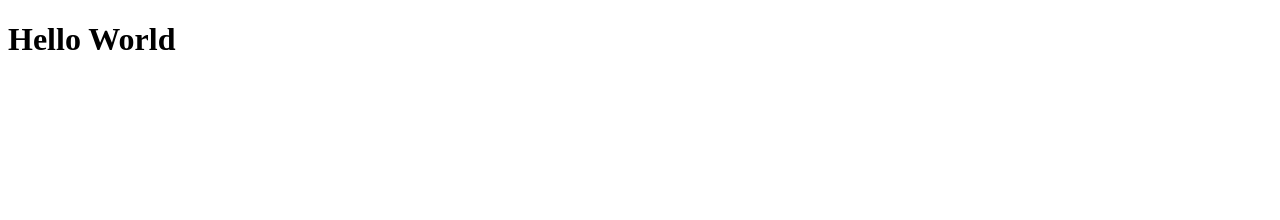
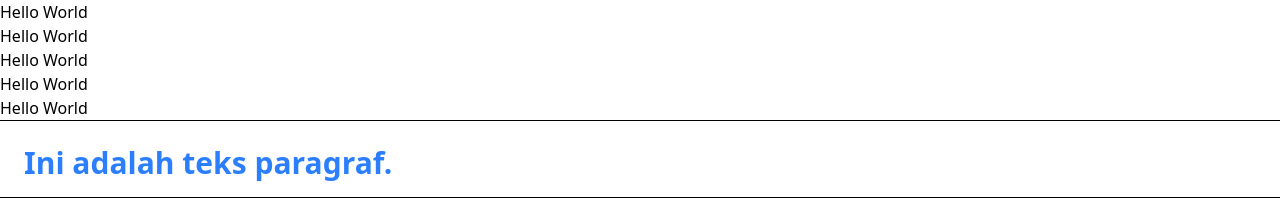
Before and after one commit to knightart27/WebRevoU, a plain HTML site: page index.html in a window 1280 px wide. Drawn offline with nearby package versions, Linux system fonts and the light colour scheme.

Commit message:
add tailwind
menambah framework tailwind

```diff
--- a/index.html
+++ b/index.html
@@ -4,8 +4,16 @@
     <meta charset="UTF-8">
     <meta name="viewport" content="width=device-width, initial-scale=1.0">
     <title>Test WEB</title>
+    <script src="https://cdn.jsdelivr.net/npm/@tailwindcss/browser@4"></script>
 </head>
 <body>
     <h1>Hello World</h1>
+    <h2>Hello World</h2>
+    <h3>Hello World</h3>
+    <h4>Hello World</h4>
+    <h5>Hello World</h5>
+    <hr>
+    <p class="text-3xl pb-4 text-blue-500 font-bold pl-6 pt-6">Ini adalah teks paragraf.</p>
+    <hr>
 </body>
 </html>
```
